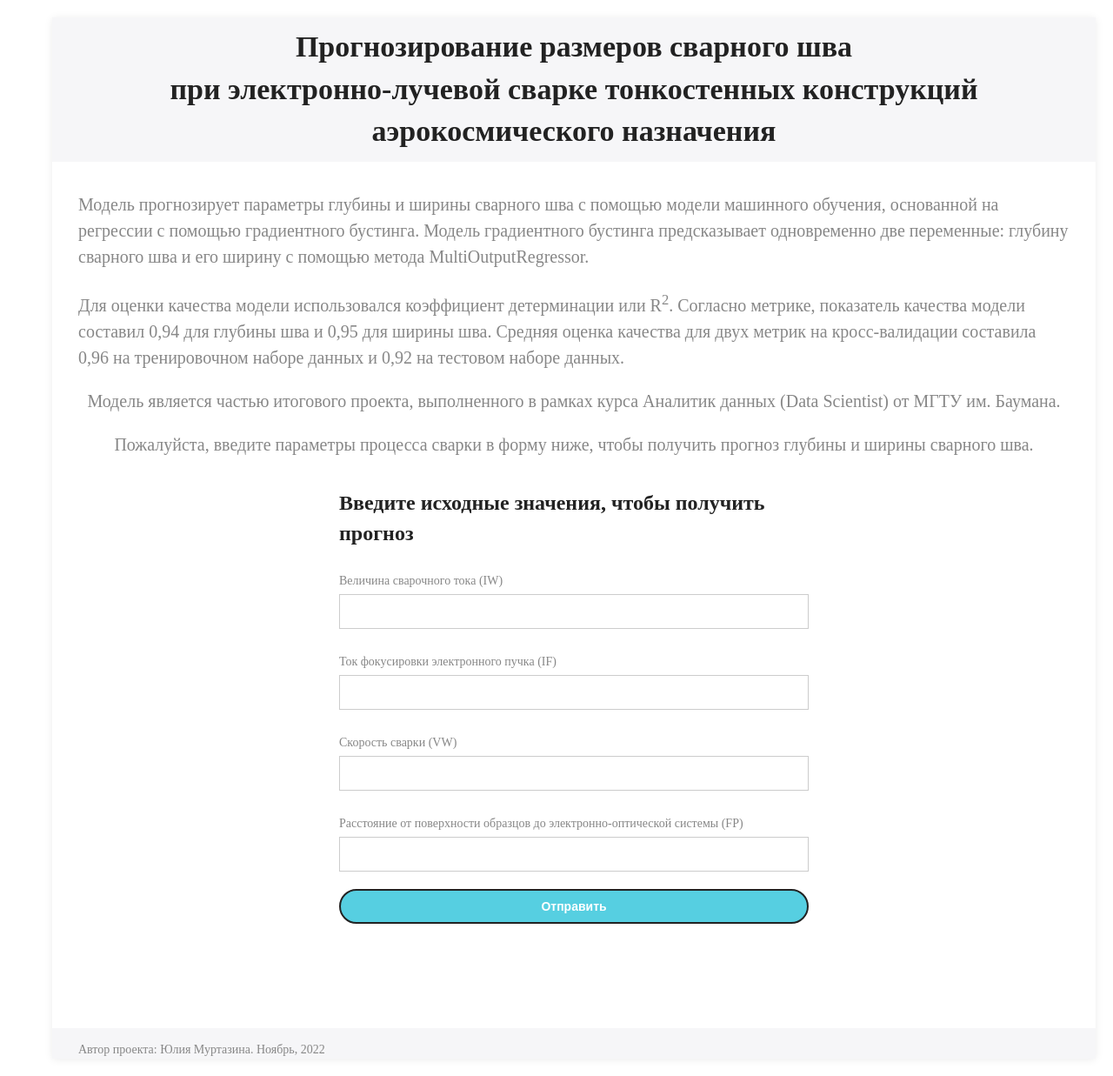
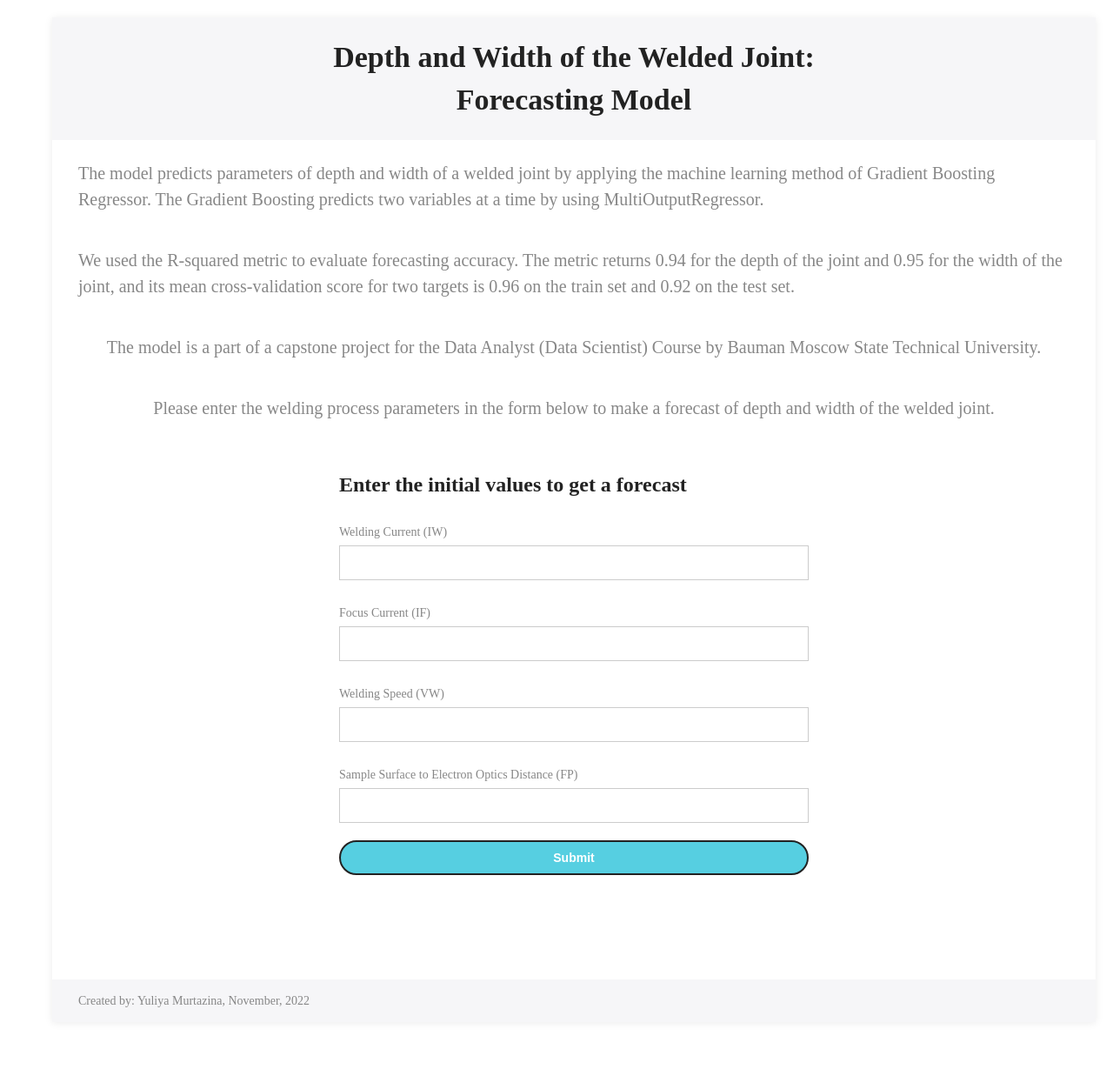
Before and after one commit to muryulia/Bauman-Moscow-State-Technical-University-Data-Analyst-Data-Scientist-Course, a Flask app: page / in a window 1280 px wide. Shown: the whole page at 87% size. After the commit the page ends 1158 px from the top, so only its background shows below. Run offline with Flask 2, Linux system fonts and the light colour scheme.

Commit message:
Update main.html

```diff
--- a/Capstone Project/Flask APP/templates/main.html
+++ b/Capstone Project/Flask APP/templates/main.html
@@ -22,7 +22,7 @@ article, aside, details, figcaption, figure, footer, header, hgroup, menu, nav,
 }
 
     p {
-	margin-bottom: 0em;
+	margin-bottom: 1.0em;
     font-size: 20px;
     line-height: 1.5em;
   }
@@ -262,17 +262,17 @@ border: 1px solid #ccc;
 </style>
 
 <head>
-    <title>Прогноз глубины и ширины сварного шва</title>
+    <title>Prediction of Depth and Width of the Welded Joint</title>
 </head>
 <body>
     <div id="nt_wrapper">
-        <header id="ntheader" style="height: 180px;">
+        <header id="ntheader" style="height: 144.267px;">
             <div class="ntheader_wrapper">
                 <div class="h__top bgbl pt__10 pb__10 fs__12 flex fl_center al_center">
                     <div class="container">
                         <div class="header-text">
                             <h3 class="section-title tc pr flex fl_center al_center fs__24 title_9">
-                                <span class="mr__10 ml__10">Прогнозирование размеров сварного шва <br>при электронно-лучевой сварке тонкостенных конструкций аэрокосмического назначения</span>
+                                <span class="mr__10 ml__10">Depth and Width of the Welded Joint: <br>Forecasting Model</span>
                             </h3>
                         </div>
                     </div>
@@ -284,22 +284,15 @@ border: 1px solid #ccc;
             <div class="container mb__100">
                 <div class="row fl_center mb__20">
     <p>
-        Модель прогнозирует параметры глубины и ширины сварного шва с помощью модели машинного обучения, основанной на регрессии с помощью градиентного бустинга.
-        Модель градиентного бустинга предсказывает одновременно две переменные: глубину сварного шва и его ширину с помощью метода MultiOutputRegressor.
-</p>
+The model predicts parameters of depth and width of a welded joint by applying the machine learning method of Gradient Boosting Regressor.
+The Gradient Boosting predicts two variables at a time by using MultiOutputRegressor.</p>
 <p>
-    Для оценки качества модели использовался коэффициент детерминации или R<sup>2</sup>.
-    Согласно метрике, показатель качества модели составил 0,94 для глубины шва и 0,95 для ширины шва.
-    Средняя оценка качества для двух метрик на кросс-валидации составила 0,96 на тренировочном наборе данных и 0,92 на тестовом наборе данных.
-</p>
+We used the R-squared metric to evaluate forecasting accuracy.
+The metric returns 0.94 for the depth of the joint and 0.95 for the width of the joint, and its mean cross-validation score for two targets is 0.96 on the train set and 0.92 on the test set.</p>
 
-<p>
-    Модель является частью итогового проекта, выполненного в рамках курса Аналитик данных (Data Scientist) от МГТУ им. Баумана.
-</p>
+<p>The model is a part of a capstone project for the Data Analyst (Data Scientist) Course by Bauman Moscow State Technical University.</p>
 
-<p>
-    Пожалуйста, введите параметры процесса сварки в форму ниже, чтобы получить прогноз глубины и ширины сварного шва.
-
+<p>Please enter the welding process parameters in the form below to make a forecast of depth and width of the welded joint.
         </p>
     </div>
     <div class="row fl_center">
@@ -307,24 +300,24 @@ border: 1px solid #ccc;
         <div class="contact-form col-12 col-md-6 mb__20">
             <form method="post" action="{{url_for('main')}}" id="contact_form_page" class="contact-form">
 
-            <h3 class="mb__20">Введите исходные значения, чтобы получить прогноз</h3>
+            <h3 class="mb__20">Enter the initial values to get a forecast</h3>
                        <p class="mb__20">
-                           <label for="IW">Величина сварочного тока (IW)</label>
+                           <label for="IW">Welding Current (IW)</label>
                            <input required="required" name = "IW" type="number" step="any" id="IW" value="">
                        </p>
                        <p class="mb__20">
-                           <label for="IF">Ток фокусировки электронного пучка (IF)</label>
+                           <label for="IF">Focus Current (IF)</label>
                            <input required="required" name = "IF" type="number" step="any" id="IF" value="">
                         </p>
                         <p class="mb__20">
-                       <label for="VW">Скорость сварки (VW)</label>
+                       <label for="VW">Welding Speed (VW)</label>
                        <input required="required" name = "VW" type="number" step="any" id="VW" value="">
                        </p>
                        <p class="mb__20">
-                       <label for="FP">Расстояние от поверхности образцов до электронно-оптической системы (FP)</label>
+                       <label for="FP">Sample Surface to Electron Optics Distance (FP)</label>
                        <input required="required" name = "FP" type="number" step="any" id="FP" value="">
                        </p>
-                       <input type="submit" class="button w__100" value="Отправить">
+                       <input type="submit" class="button w__100" value="Submit">
             </form>
             </div>
 
@@ -333,7 +326,7 @@ border: 1px solid #ccc;
 
 <br>
 <p style="font-size: 24px">
-Прогнозные значения глубины и ширины сварного шва:
+The Predicted Depth and Width of the Welded Joint:
 </p>
 <p style="font-size: 50px">
 {{result}}
@@ -347,7 +340,7 @@ border: 1px solid #ccc;
 <footer id="nt_footer" class="bgbl footer-1">
     <div class="container pr z_100">
         <div class="row">
-            <p style="font-size: 14px">Автор проекта: Юлия Муртазина. Ноябрь, 2022 </p>
+            <p style="font-size: 14px">Created by: Yuliya Murtazina, November, 2022 </p>
 
 </div>
 </div>
```
